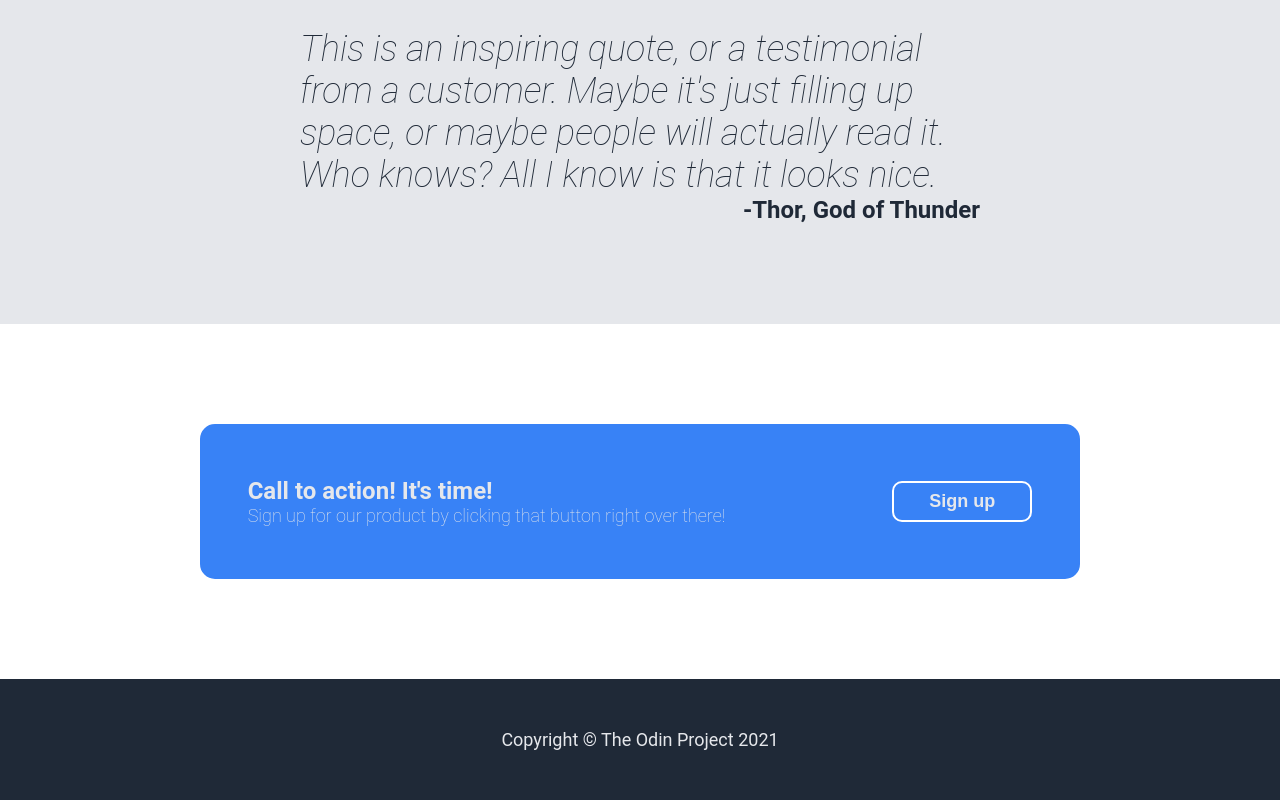
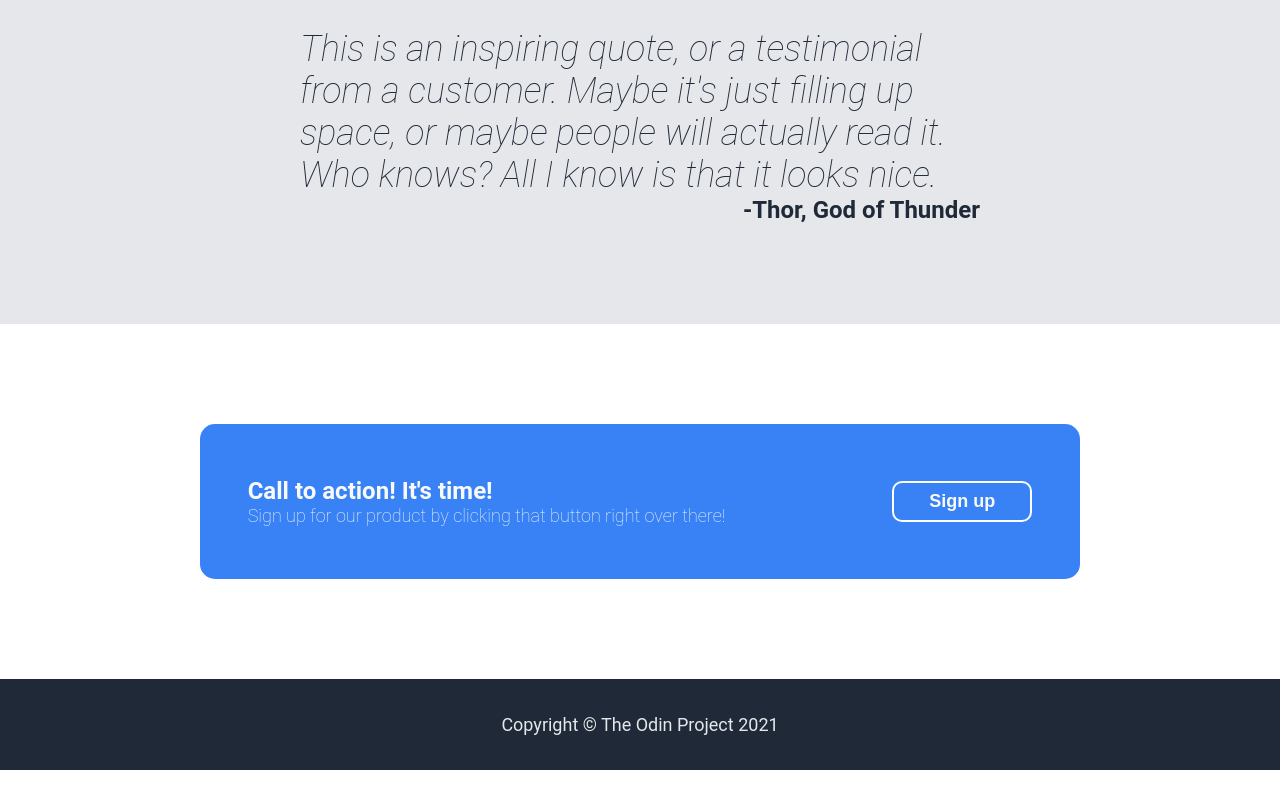
Before and after one commit to katrf/landing-page, a plain HTML site: page index.html in a window 1280 px wide. Shown: the part 1003-1803 px from the top of the page. After the commit the page ends 1773 px from the top, so only its background shows below. Drawn offline with Linux system fonts and the light colour scheme.

Commit message:
Adjust padding of footer and modify color of button class

```diff
--- a/style.css
+++ b/style.css
@@ -43,7 +43,6 @@ h1 {
 a,
 .hero p,
 .hero-image,
-button,
 .footer {
     font-size: 18px;
     color: #E5E7EB;
@@ -81,10 +80,11 @@ h2 {
 button,
 .call-to-action .box {
     background-color: #3882F6;
-    color: #E5E7EB;
+    color: #F9FAF8;
 }
 
 button {
+    font-size: 18px;
     font-weight: bold;
     padding: 8px 35px;
     border-radius: 10px;
@@ -191,7 +191,7 @@ ul {
 } */
 
 .footer {
-    padding: 50px;
+    padding: 35px;
     display: flex;
     justify-content: center;
     align-items: center;
```
